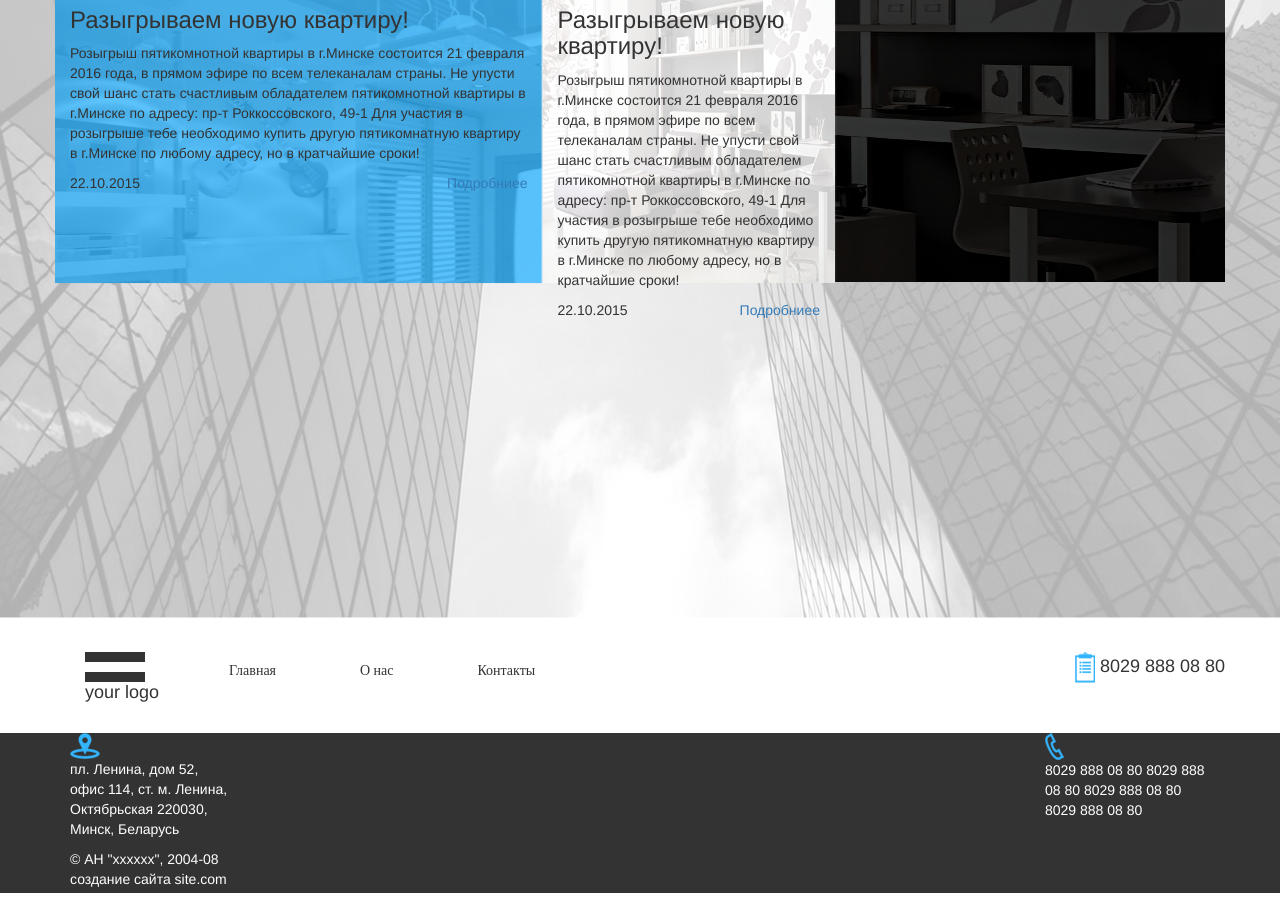
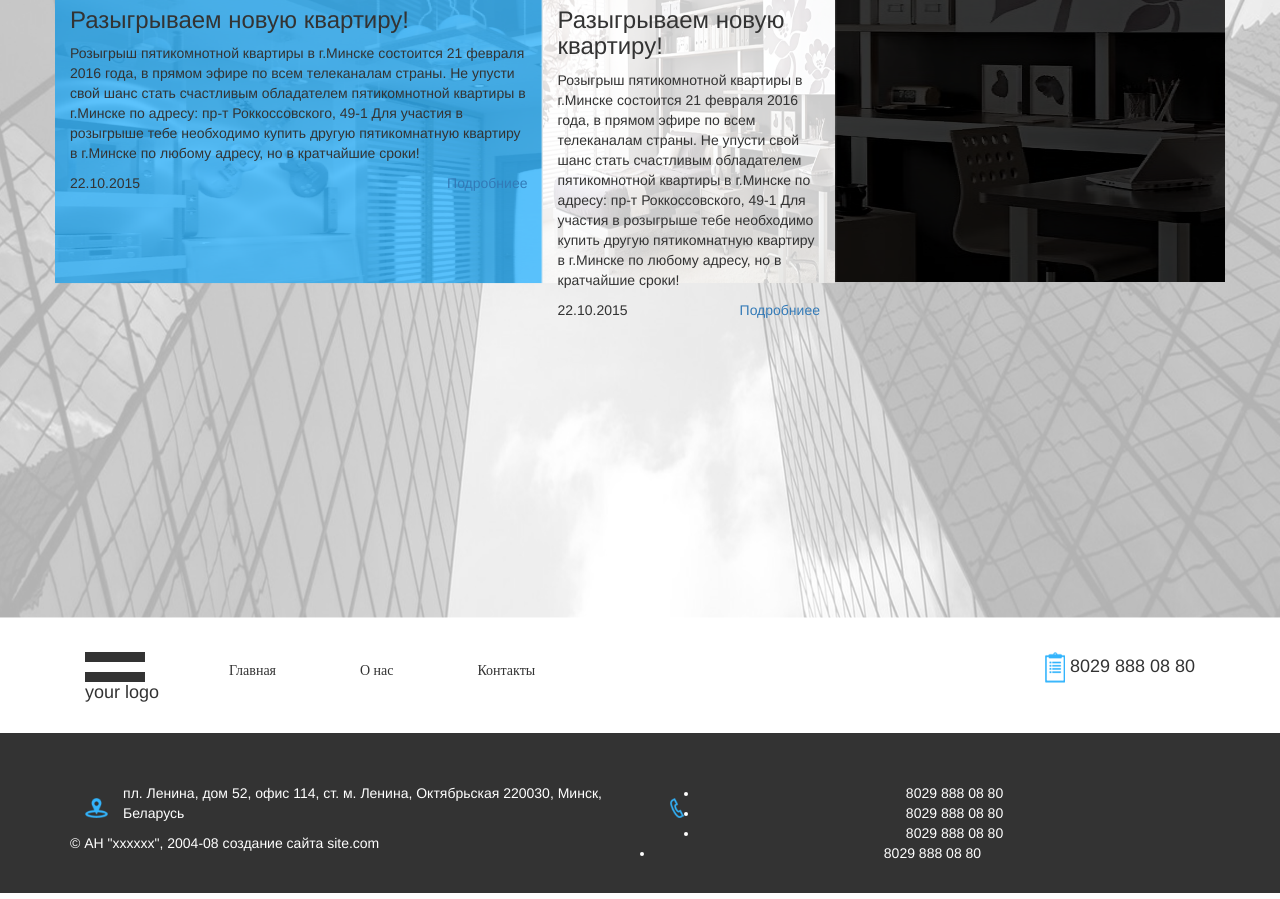
Before and after one commit to andriih/finalproject, a website: page src/index.html in a window 1280 px wide. Shown: the part 2600-3499 px from the top of the page. Drawn offline with nearby package versions, Linux system fonts and the light colour scheme; files that its build step writes are made by us from their sources; a web font is replaced by a local one.

Commit message:
footer styling

```diff
--- a/src/css/layout.less
+++ b/src/css/layout.less
@@ -198,4 +198,22 @@
 	height: 160px;
 	background-color: @grey;
 	color:white;
+	.footer__items{
+		padding-top: 50px;
+	}
+
+	& .location{
+		& img{
+			display: inline-block;
+			margin: 0;
+		}
+	}
+	& .numbers{
+		& img{
+			display: inline-block;
+			margin: 0;
+		}
+
+
+	}
 }
--- a/src/css/media.less
+++ b/src/css/media.less
@@ -10,6 +10,7 @@
 	.header__area{
 		height: 600px;
 	}
+	.footer-area-disp();
 
 	.adv-area-config();
 
@@ -35,6 +36,7 @@
 
 		height: 900px;
 	}
+	.footer-area-disp();
 
 	.adv-area-config();
 
@@ -109,7 +111,7 @@
 	.header__area{
 		height: 500px;
 	}
-
+	.footer-area-disp();
 	.adv-area-config();
 
 	.news-area-conf(500px);
@@ -174,9 +176,8 @@
 
 		height: 1100px;
 	}
-
+	.footer-area-disp();
 	.adv-area-config();
-
 	.news-area-conf(500px);
 
 
--- a/src/css/vars.less
+++ b/src/css/vars.less
@@ -40,3 +40,9 @@
 		}
 	}
 }
+
+.footer-area-disp(){
+	.footer__area{
+		display: none;
+	}
+}
--- a/src/index.html
+++ b/src/index.html
@@ -323,10 +323,10 @@
 
 <!-- -------------------------------------------------FOOTER---------------------------------------- -->
 
-<footer class="footer__area">
+<div class="footer__area">
 	<div class="container">
 		<nav class="nav_menu">
-			<div class="container">
+			<div class="container-fluid">
 				<div class="row">
 						<div class="navbar-header ">
 							<button class="navbar-toggle collapsed menu__btn" data-toggle="collapse" data-target="#top_menu">
@@ -366,13 +366,14 @@
                     </nav>
 
 	</div>
+</div>
 
 		<!-- ---------------------footer wrapper--------------------------------- -->
 	<div class="container-fluid footer__wrapper ">
-		<div class="container">
+		<div class="container footer__items">
 			<div class="row">
-				<div class="col-md-2 pull-left">
-					<img src="img/target-icon.png" alt="phone-grey">
+				<div class="col-xs-6 pull-left location ">
+					<img class="img-responsive navbar-brand logo " src="img/target-icon.png" alt="phone-grey">
 					<p>
 						пл. Ленина, дом 52, офис 114,
 						ст. м. Ленина, Октябрьская
@@ -383,14 +384,15 @@
 						создание сайта site.com
 					</p>
 				</div>
-				<div class="col-md-2 pull-right">
-					<img src="img/phone-icon.png" alt="phone-grey">
-					<p>
-						<span>8029 888 08 80</span>
-						<span>8029 888 08 80</span>
-						<span>8029 888 08 80</span>
-						<span>8029 888 08 80</span>
-					</p>
+				<div class="col-xs-6 pull-right numbers text-center">
+					<img class="img-responsive navbar-brand logo " src="img/phone-icon.png" alt="phone-grey">
+					<ul>
+						<li>8029 888 08 80</li>
+						<li>8029 888 08 80</li>
+						<li>8029 888 08 80</li>
+						<li>8029 888 08 80</li>
+					</ul>
+
 				</div>
 			</div>
 		</div>
```
Also changed, not shown: dist/css/main.css, dist/index.html.
